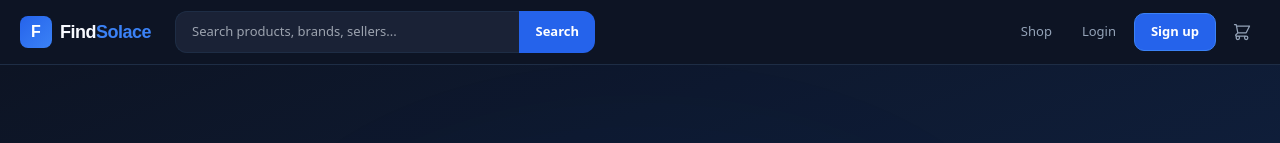
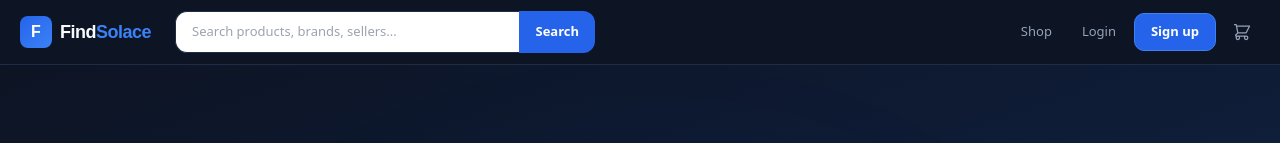
Before and after one commit to khim930/FindSolace, a Next.js app: page / in a window 1280 px wide. Shown: the top 143 px of the page. Built offline with nearby package versions, Linux system fonts and the light colour scheme; no server answers; the database is empty.

Commit message:
Fix input text visibility

```diff
--- a/src/app/globals.css
+++ b/src/app/globals.css
@@ -94,3 +94,7 @@
 
   .section-title { font-family: 'Syne', sans-serif; @apply text-xl font-bold; color: var(--white); }
 }
+input, textarea, select {
+  color: #111827 !important;
+  background-color: #ffffff !important;
+}
```
